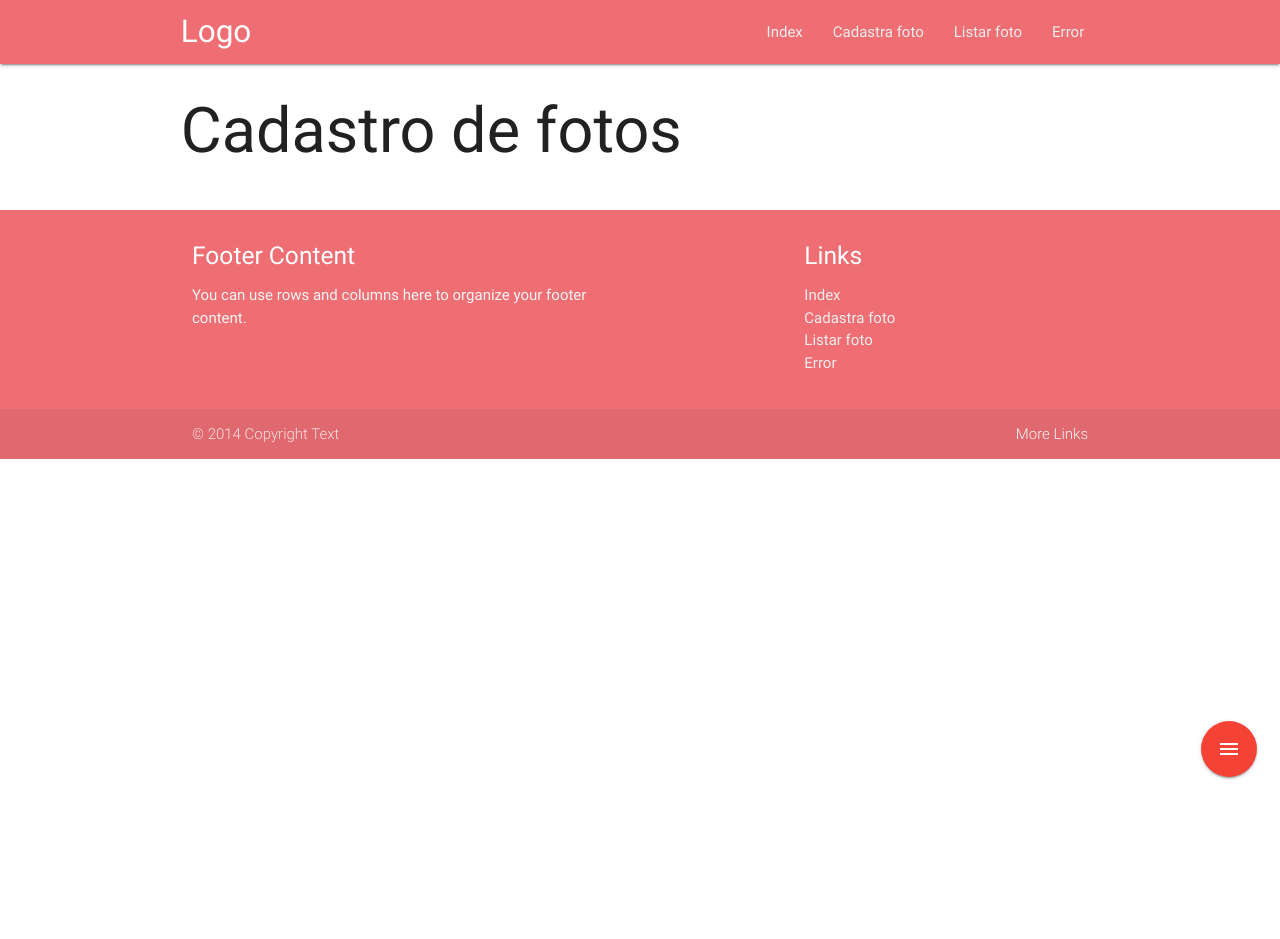
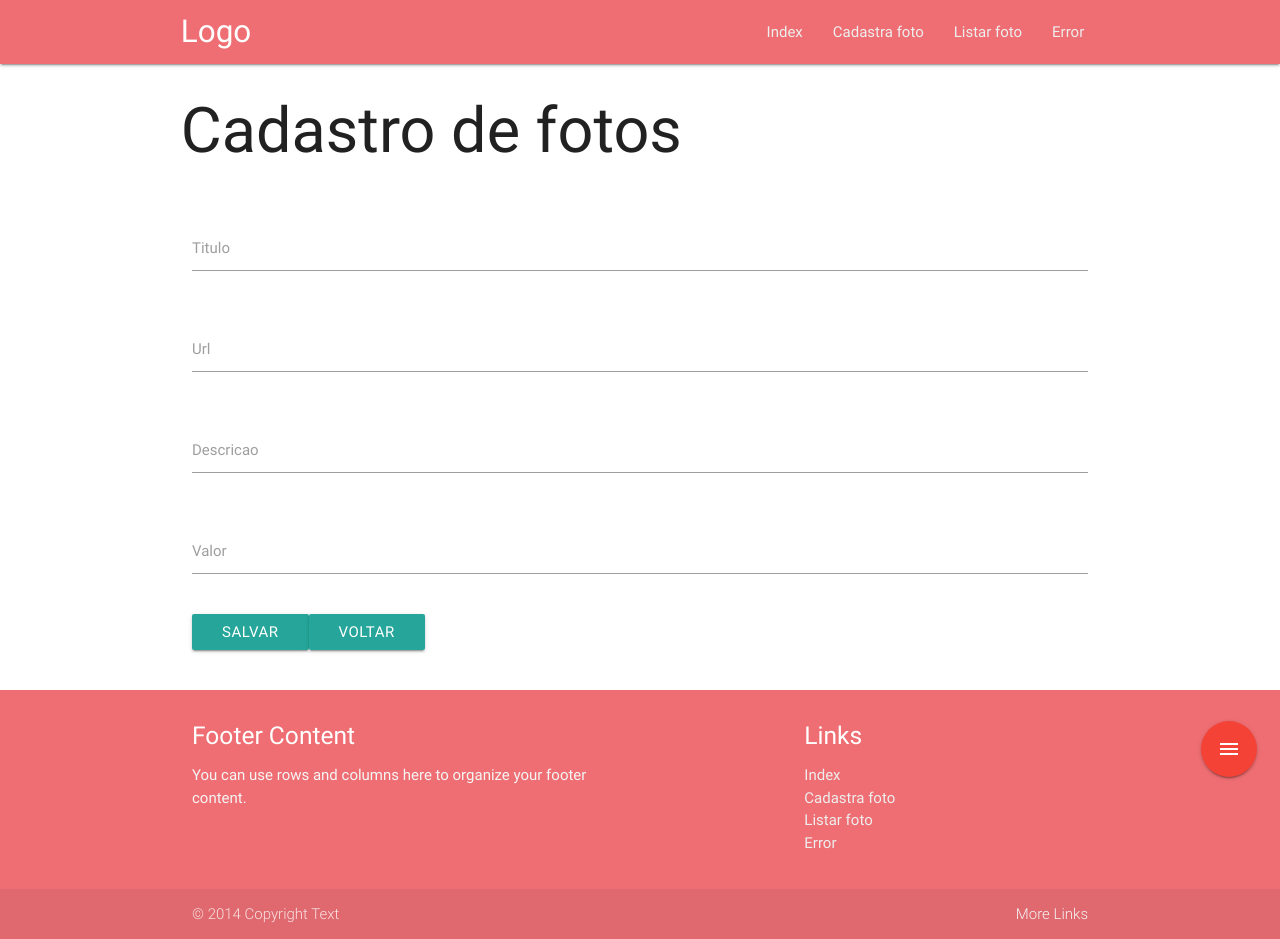
Before and after one commit to crisciano/angular, an Angular app in the folder client/: page /cadastro in a window 1280 px wide. Before the commit the page ends 800 px from the top, so only its background shows below. Built offline with nearby package versions, Linux system fonts and the light colour scheme; what angular2-materialize would draw is missing.

Commit message:
fail submit

```diff
--- a/client/src/app/app.module.ts
+++ b/client/src/app/app.module.ts
@@ -14,6 +14,7 @@ import { ListagemComponent } from './listagem/listagem.component';
 import { routing } from './app.routes';
 import { IndexComponent } from './index/index.component';
 import { ErrorComponent } from './error/error.component'
+import { FormsModule } from '@angular/forms'
 
 @NgModule({
   declarations: [
@@ -31,7 +32,8 @@ import { ErrorComponent } from './error/error.component'
     MaterializeModule,
     FotoModule,
     HttpModule,
-    routing
+    routing,
+    FormsModule
   ],
   providers: [],
   bootstrap: [AppComponent]
--- a/client/src/app/cadastro/cadastro.component.html
+++ b/client/src/app/cadastro/cadastro.component.html
@@ -3,3 +3,40 @@
 		<h1> Cadastro de fotos </h1>
 	</div>
 </div>
+
+<div class="container">
+	<div class="row">
+    <form class="col s12" (submit)="add($event)" >
+    	<div class="row">
+    		<div class="input-field col s12">
+				<input type="text" name="titulo" [(ngModel)]="foto.titulo" class="validate">
+				<label >Titulo</label>
+	        </div>
+    	</div>
+    	<div class="row">
+    		<div class="input-field col s12">
+				<input type="text" name="url" [(ngModel)]="foto.url" class="validate">
+				<label >Url</label>
+	        </div>
+    	</div>
+    	<div class="row">
+    		<div class="input-field col s12">
+				<input type="text" name="descricao" [(ngModel)]="foto.descricao" class="validate">
+				<label >Descricao</label>
+	        </div>
+    	</div>
+    	<div class="row">
+    		<div class="input-field col s12">
+				<input type="number" name="valor" [(ngModel)]="foto.valor" class="validate">
+				<label >Valor </label>
+	        </div>
+    	</div>
+      <div class="row">
+        <div class="col s12">
+        	<button type="submit" class="btn btn-primary"> Salvar </button>
+        	<button [routerLink]="['']"  class="btn btn-primary"> Voltar </button>
+        </div>
+      </div>
+    </form>
+  </div>
+</div>
--- a/client/src/app/cadastro/cadastro.component.ts
+++ b/client/src/app/cadastro/cadastro.component.ts
@@ -1,8 +1,32 @@
 import { Component } from '@angular/core'
+import { FotoComponent } from '../foto/foto.component'
+import { Http, Headers } from '@angular/http'
 
 @Component({
   selector: 'app-cadastro',
   templateUrl: './cadastro.component.html',
   styleUrls: ['./cadastro.component.css']
 })
-export class CadastroComponent{ }
+export class CadastroComponent{
+	foto: FotoComponent = new FotoComponent();
+	http: Http;
+
+	constructor( http : Http){
+		this.http = http;
+	}
+
+	add(e) {
+		e.preventDefault()
+		console.log(this.foto);
+
+		// cria uma instância de Headers
+        let headers = new Headers();
+        // Adiciona o tipo de conteúdo application/json
+        headers.append('Content-Type', 'application/json');
+
+		this.http.post('//localhost:3000/v1/fotos', JSON.stringify(this.foto), { headers })
+		.subscribe(() => {
+			console.log('Foto cadastrada com sucesso!!! ');
+		}, err => console.log(err) );
+	}
+}
--- a/client/src/app/foto/foto.component.ts
+++ b/client/src/app/foto/foto.component.ts
@@ -8,7 +8,8 @@ import { Component, Input } from '@angular/core'
 
 
 export class FotoComponent{
-	@Input() url;
-	@Input() titulo;
-
+	@Input() url : string;
+	@Input() titulo : string;
+	descricao : string;
+	valor: number;
 }
--- a/client/src/app/foto/foto.pipes.ts
+++ b/client/src/app/foto/foto.pipes.ts
@@ -1,11 +1,12 @@
 import { Pipe, PipeTransform } from '@angular/core'
+import { FotoComponent } from './foto.component'
 
 @Pipe({
 	name: 'filtroPorTitulo'
 })
 
 export class FiltroPorTitulo implements PipeTransform {
-	transform(fotos, digitado){
+	transform(fotos: FotoComponent[] , digitado: string ){
 
 		digitado = digitado.toLowerCase();
 
```
